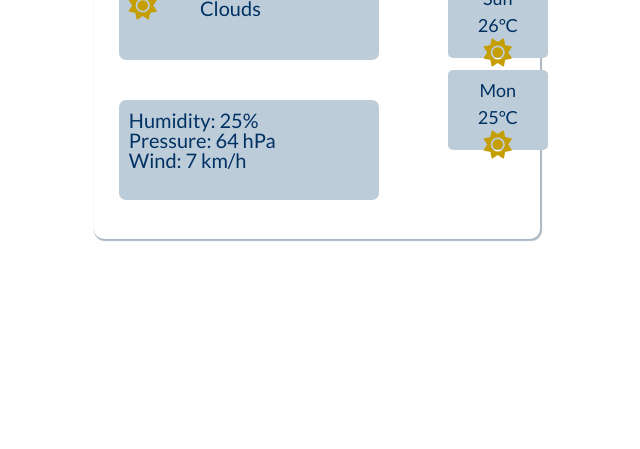
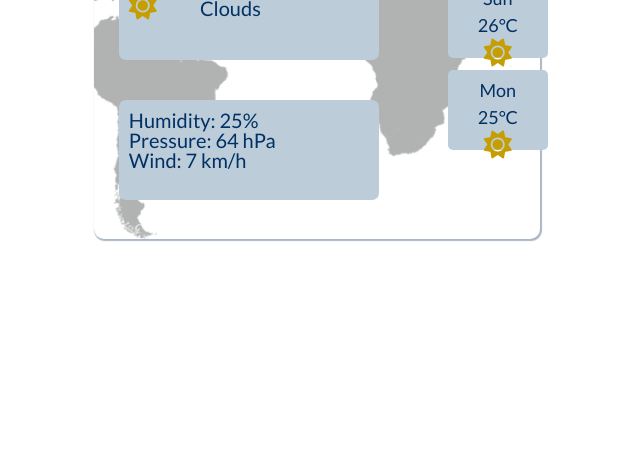
Before and after one commit to BilousovaOlena/first-project, a plain HTML site: page index.html in a window 1280 px wide. Shown: the part 351-800 px from the top of the page, without its empty margins (323-963 px from the left). Drawn offline with nearby package versions, Linux system fonts and the light colour scheme.

Commit message:
Change picture directory

```diff
--- a/src/styles.css
+++ b/src/styles.css
@@ -1,7 +1,7 @@
 .frame {
   display: block;
   margin: 40px auto;
-  background-image: url(src/pictures/picmap.png);
+  background-image: url(pictures/picmap.png);
   background-repeat: no-repeat;
   position: relative;
   background-position: center center;
```
